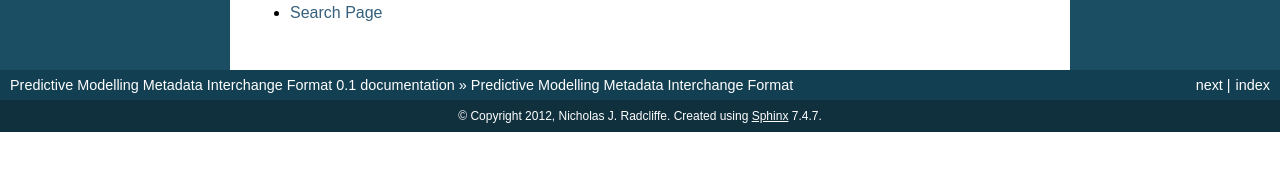
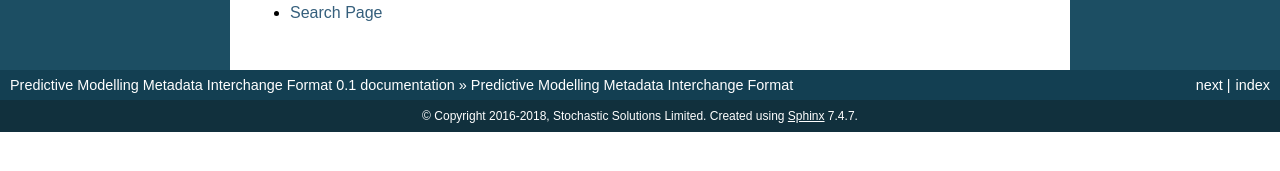
Before and after one commit to tdda/pmmif, a Sphinx documentation site: the page built from pmmif/doc/source/index.txt, in a window 1280 px wide. Shown: the part 518-689 px from the top of the page. Built offline with Sphinx 7.4.7, drawn with Linux system fonts in a browser that asks for light colours.

```diff
--- a/pmmif/doc/source/conf.py
+++ b/pmmif/doc/source/conf.py
@@ -42,7 +42,7 @@ master_doc = 'index'
 
 # General information about the project.
 project = u'Predictive Modelling Metadata Interchange Format'
-copyright = u'2012, Nicholas J. Radcliffe'
+copyright = u'2016-2018, Stochastic Solutions Limited'
 
 # The version info for the project you're documenting, acts as replacement for
 # |version| and |release|, also used in various other places throughout the
```
Also changed, not shown: README.md (+6 -0 lines), LICENSE.txt.
